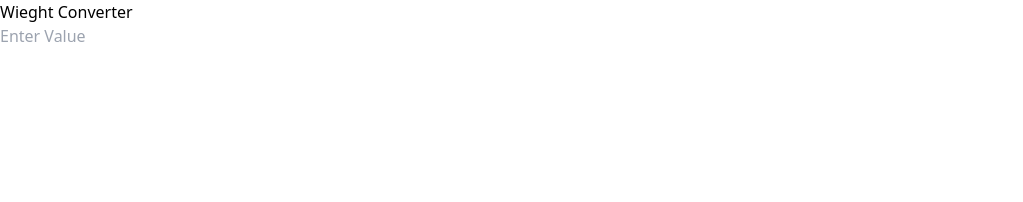
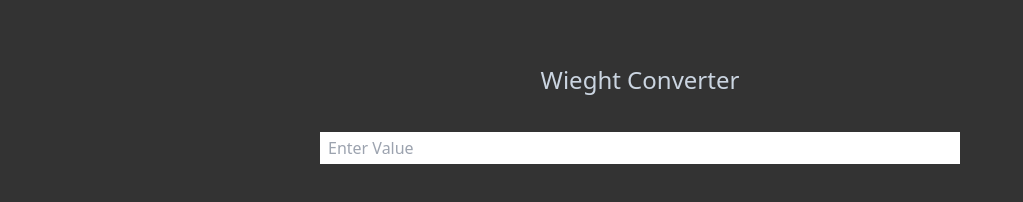
Before and after one commit to HamidAliZain/Wieght-Coverter, a website: page index.html in a window 1280 px wide. Shown: the whole page, without its empty margins (0-1023 px from the left). Drawn offline with Linux system fonts and the light colour scheme.

Commit message:
tailwind config

```diff
--- /dev/null
+++ b/style.css
@@ -0,0 +1,10 @@
+@tailwind base;
+@tailwind components;
+@tailwind utilities;
+
+body {
+    margin: 0;
+    padding: 0;
+    box-sizing: border-box;
+    background-color: #333;
+}
--- /dev/null
+++ b/tailwind.config.js
@@ -0,0 +1,8 @@
+/** @type {import('tailwindcss').Config} */
+module.exports = {
+  content: ["./*.{html,js}"],
+  theme: {
+    extend: {},
+  },
+  plugins: [],
+}
```
Also changed, not shown: css/main.css.
